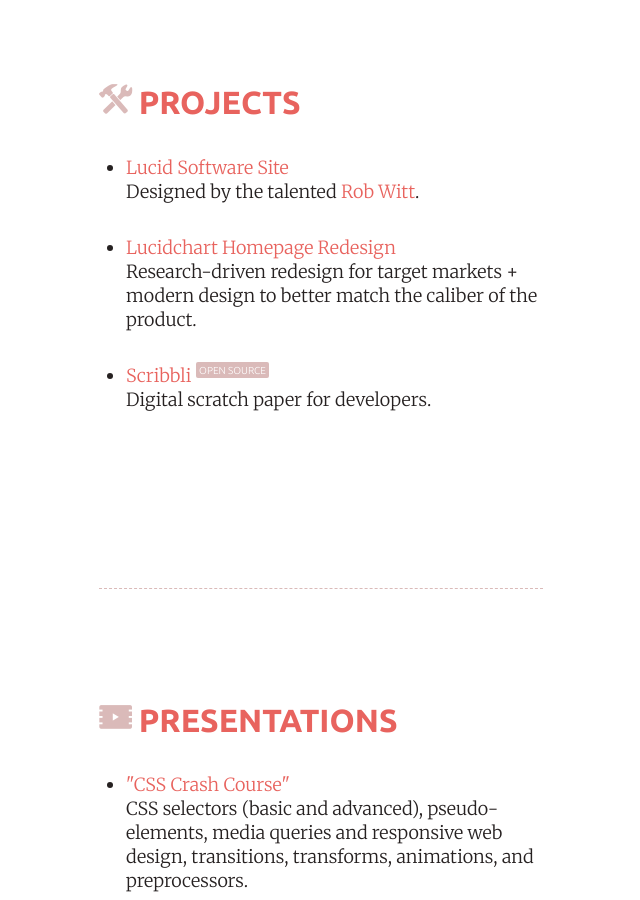
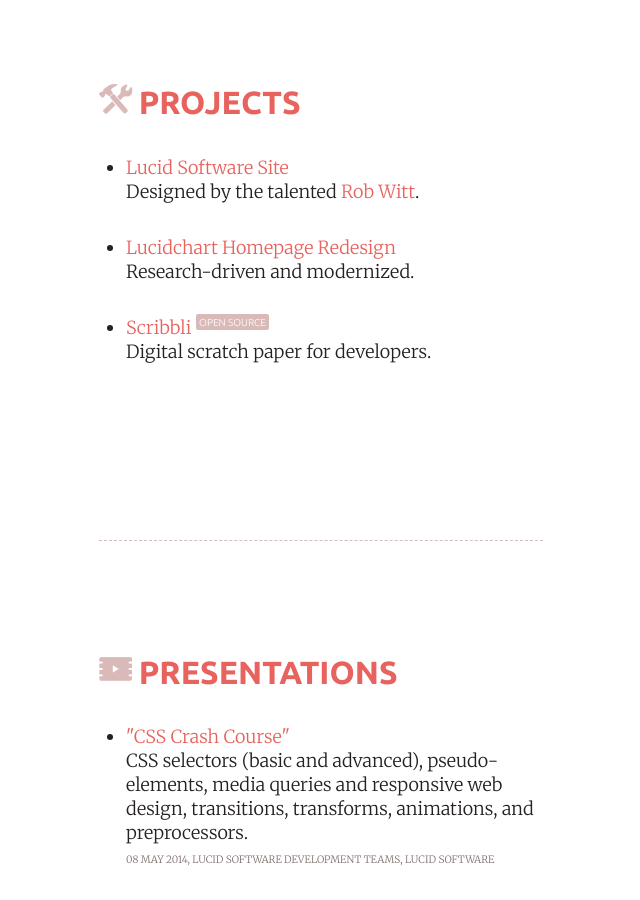
Before and after one commit to mjswensen/mjswensen.com, a Jekyll site: the page built from index.html, in a window 1280 px wide and 900 px high, scrolled down 1661 px. Shown: the whole window, without its empty margins (319-959 px from the left). Built offline with Jekyll 4.4.1, drawn with Linux system fonts in a browser that asks for light colours; Markdown is read by kramdown in place of the engine named in the settings.

Commit message:
Better messaging.

```diff
--- a/projects/lucidchart/index.html
+++ b/projects/lucidchart/index.html
@@ -2,7 +2,7 @@
 title: Lucidchart Homepage Redesign
 layout: redirect
 type: project
-description: 'Research-driven redesign for target markets + modern design to better match the caliber of the product.'
+description: Research-driven and modernized.
 openSource: false
 externalUrl: https://www.lucidchart.com
 sitemap:
```
